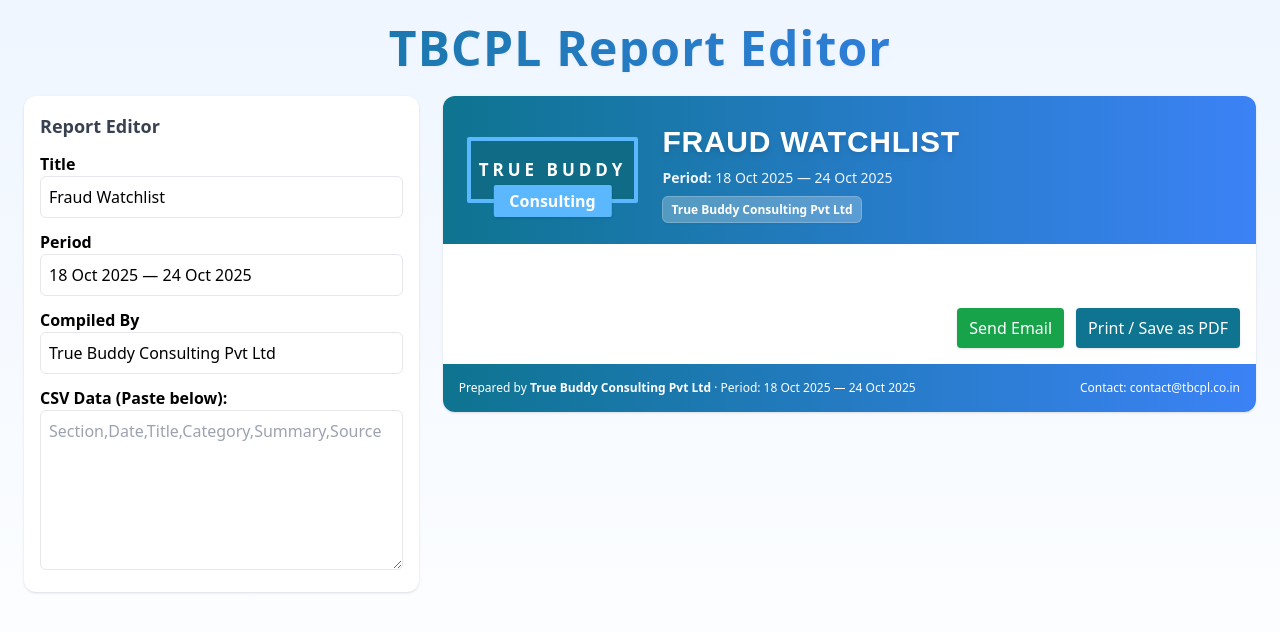
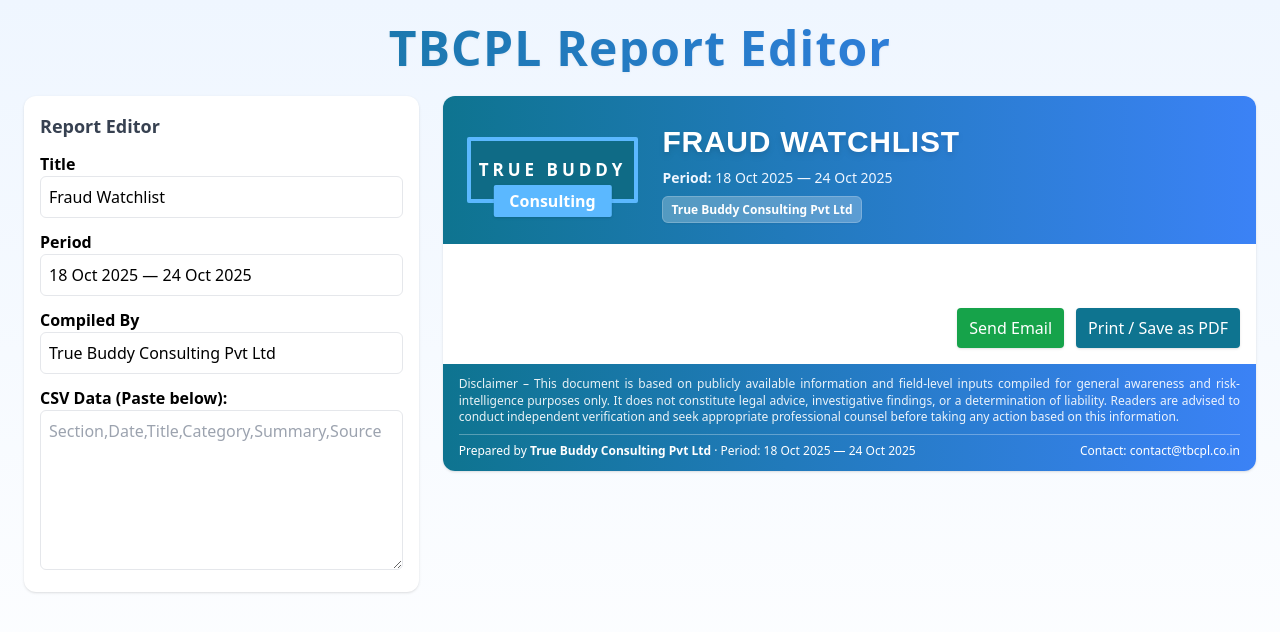
Before and after one commit to TrueBuddyTbcpl/WatchList, a React (Vite) app: page / in a window 1280 px wide. Shown: the top 632 px of the page. Built offline with nearby package versions, Linux system fonts and the light colour scheme.

Commit message:
Desclaiemer added

```diff
--- a/src/components/ReportPreview.jsx
+++ b/src/components/ReportPreview.jsx
@@ -138,12 +138,28 @@
                 </div>
 
                 {/* FOOTER */}
-                <footer className="bg-gradient-to-r from-cyan-700 to-blue-500 text-white p-4 flex justify-between text-xs">
-                    <div>
-                        Prepared by <strong>True Buddy Consulting Pvt Ltd</strong> · Period: {reportData.period}
+                <footer className="bg-gradient-to-r from-cyan-700 to-blue-500 text-white px-4 py-3 text-xs">
+
+                    {/* Disclaimer */}
+                    <div className="mb-2 text-center leading-snug opacity-90" style={{ textAlign: "justify", textJustify: "inter-word" }}>
+                        Disclaimer – This document is based on publicly available information and field-level inputs compiled for general awareness and risk-intelligence purposes only.
+                        It does not constitute legal advice, investigative findings, or a determination of liability.
+                        Readers are advised to conduct independent verification and seek appropriate professional counsel
+                        before taking any action based on this information.
                     </div>
-                    <div>Contact: contact@tbcpl.co.in</div>
+
+                    {/* Footer Meta */}
+                    <div className="flex justify-between items-center border-t border-white/30 pt-2">
+                        <div>
+                            Prepared by <strong>True Buddy Consulting Pvt Ltd</strong> · Period: {reportData.period}
+                        </div>
+                        <div>
+                            Contact: contact@tbcpl.co.in
+                        </div>
+                    </div>
+
                 </footer>
+
 
                 {/* EMAIL MODAL */}
                 {showEmailModal && (
```
